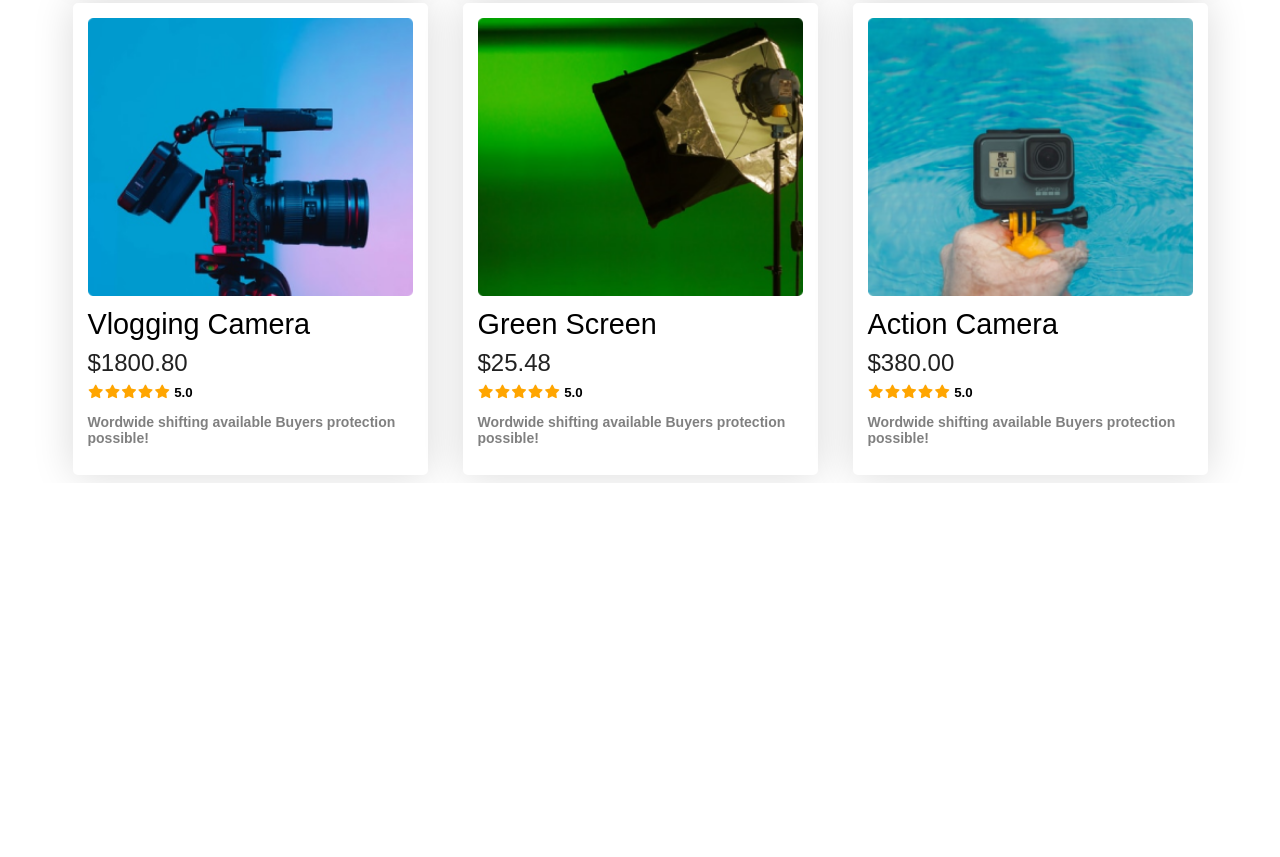
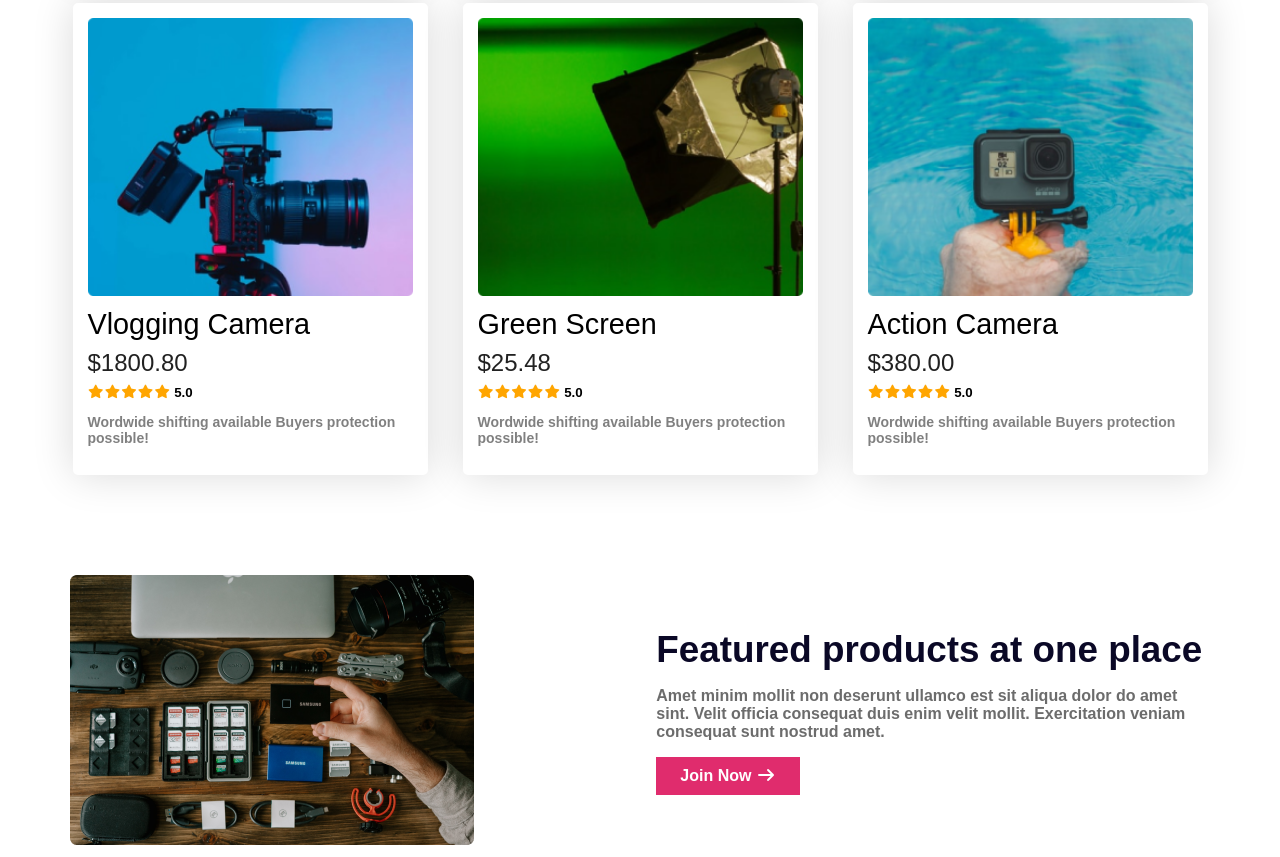
Before and after one commit to utpalsharma630/influencer-gears-2, a plain HTML site: page index.html in a window 1280 px wide. Shown: the part 1914-2771 px from the top of the page. Before the commit the page ends 2397 px from the top, so only its background shows below. Drawn offline with Linux system fonts and the light colour scheme.

Commit message:
added by featured section done

```diff
--- a/index.html
+++ b/index.html
@@ -124,6 +124,16 @@
                 </div>
             </div>
         </section>
+        <section class="featured">
+            <div class="featured-image">
+                <img src="images/gear.png" alt="">
+            </div>
+            <div class="featured-content">
+                <h1 class="featured-title-name">Featured products at one place</h1>
+                <p class="featured-description">Amet minim mollit non deserunt ullamco est sit aliqua dolor do amet sint. Velit officia consequat duis enim velit mollit. Exercitation veniam consequat sunt nostrud amet.</p>
+                <button class="primary-btn secondary-btn">Join Now <i class="fa-solid fa-arrow-right"></i></button>
+            </div>
+        </section>
     </main>
     <footer>
 
--- a/style.css
+++ b/style.css
@@ -156,8 +156,30 @@ main{
     font-weight: 600;
     color: gray;
 }
+/* featured design styles*/
 
-
+.featured{
+    display: flex;
+    gap: 96px;
+    align-items: center;
+}
+.featured-title-name{
+    font-size: 2.3rem;
+    font-weight: 600;
+    color:rgba(10, 8, 38, 1) ;
+    margin: 0;
+}
+.featured-description{
+    font-size: 1rem;
+    font-weight: 600;
+    color:rgba(108, 108, 108, 1);
+}
+.secondary-btn{
+    border-radius: 0;
+}
+.featured-image{
+    width: 100%;
+}
 
 /* small device with responsive design */
 
@@ -194,6 +216,10 @@ main{
     .cards{
         grid-template-columns: repeat(1,1fr);
     }
+    .featured{
+        flex-direction: column-reverse;
+        text-align: center;
+    }
 }
 /* medium device with responsive design */
 @media screen and (min-width:576px) and (max-width:992px) {
```
